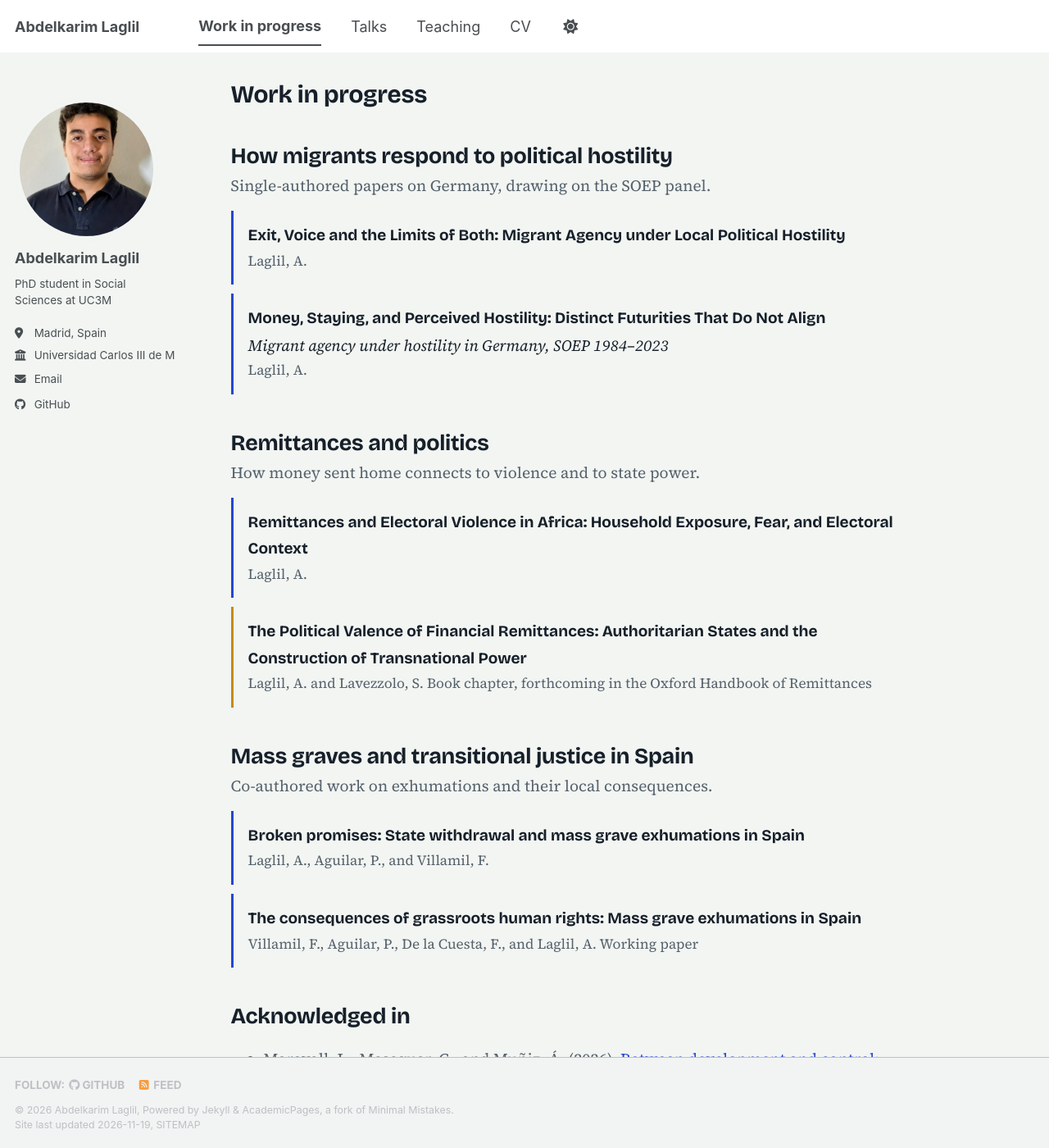
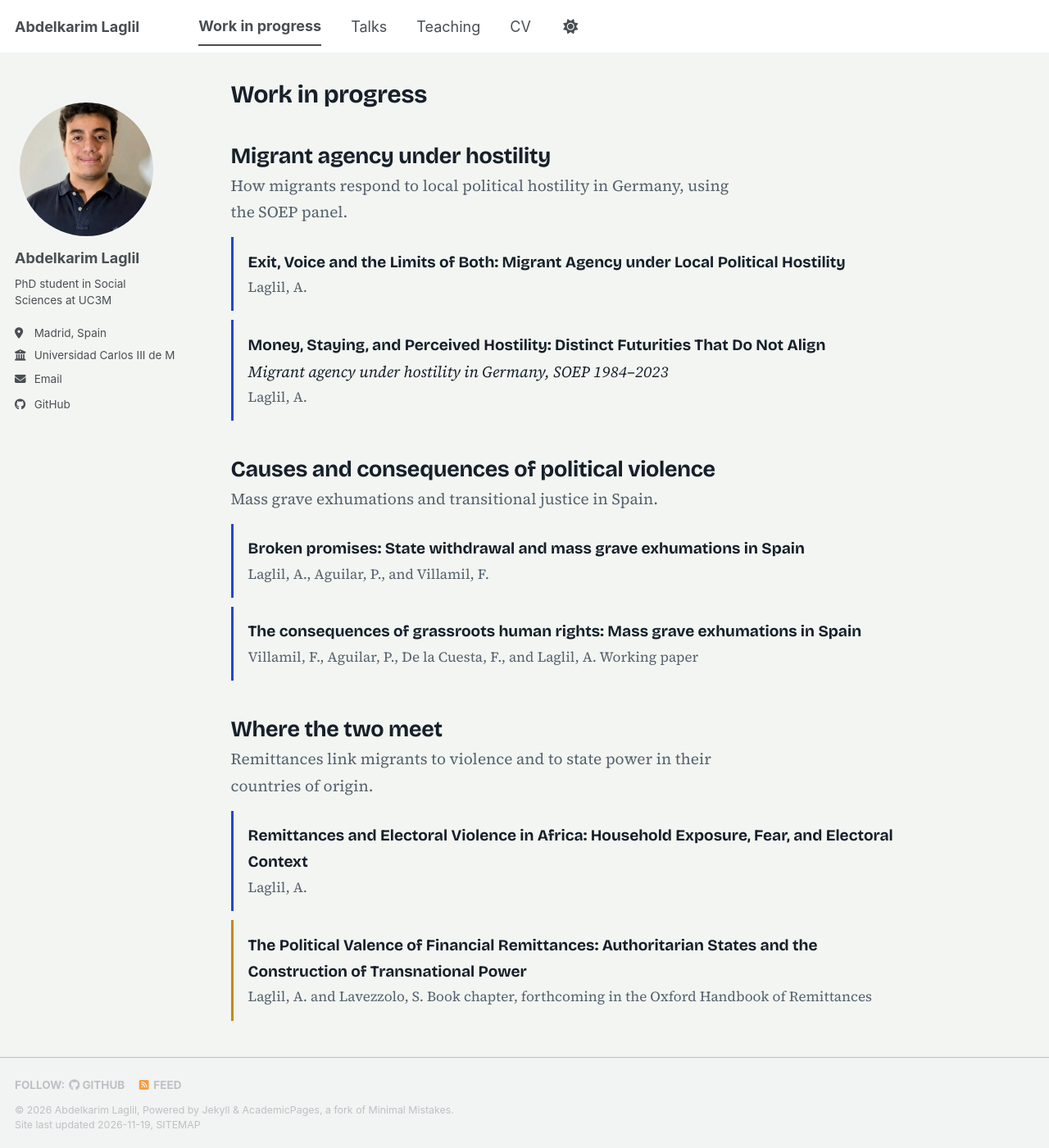
Before and after one commit to AbdelkarimLaglil/AbdelkarimLaglil.github.io, a Jekyll site: the page built from _pages/publications.md, in a window 1280 px wide and 1400 px high. Shown: the whole window at 82% size. Built offline with Jekyll 4.4.1, drawn with Linux system fonts in a browser that asks for light colours; a script bundle is joined from its source files by our own code; a style sheet for code colours, icons or effects is not loaded.

Commit message:
Frame research around two agendas and where they meet
Co-Authored-By: Claude Sonnet 5.5 <noreply@anthropic.com>
Claude-Session: https://claude.ai/code/session_017vH5ZQkLibWayVuG7moGCB

```diff
--- a/_pages/publications.md
+++ b/_pages/publications.md
@@ -8,24 +8,24 @@ author_profile: true
 ---
 
 <section class="lh-dossier">
-<h2>How migrants respond to political hostility</h2>
-<p class="lead">Single-authored papers on Germany, drawing on the SOEP panel.</p>
+<h2>Migrant agency under hostility</h2>
+<p class="lead">How migrants respond to local political hostility in Germany, using the SOEP panel.</p>
 <div class="lh-entry"><span class="title">Exit, Voice and the Limits of Both: Migrant Agency under Local Political Hostility</span><span class="who">Laglil, A.</span></div>
 <div class="lh-entry"><span class="title">Money, Staying, and Perceived Hostility: Distinct Futurities That Do Not Align</span><span class="sub">Migrant agency under hostility in Germany, SOEP 1984–2023</span><span class="who">Laglil, A.</span></div>
 </section>
 
 <section class="lh-dossier">
-<h2>Remittances and politics</h2>
-<p class="lead">How money sent home connects to violence and to state power.</p>
-<div class="lh-entry"><span class="title">Remittances and Electoral Violence in Africa: Household Exposure, Fear, and Electoral Context</span><span class="who">Laglil, A.</span></div>
-<div class="lh-entry chapter"><span class="title">The Political Valence of Financial Remittances: Authoritarian States and the Construction of Transnational Power</span><span class="who">Laglil, A. and Lavezzolo, S. Book chapter, forthcoming in the Oxford Handbook of Remittances</span></div>
+<h2>Causes and consequences of political violence</h2>
+<p class="lead">Mass grave exhumations and transitional justice in Spain.</p>
+<div class="lh-entry"><span class="title">Broken promises: State withdrawal and mass grave exhumations in Spain</span><span class="who">Laglil, A., Aguilar, P., and Villamil, F.</span></div>
+<div class="lh-entry"><span class="title">The consequences of grassroots human rights: Mass grave exhumations in Spain</span><span class="who">Villamil, F., Aguilar, P., De la Cuesta, F., and Laglil, A. Working paper</span></div>
 </section>
 
 <section class="lh-dossier">
-<h2>Mass graves and transitional justice in Spain</h2>
-<p class="lead">Co-authored work on exhumations and their local consequences.</p>
-<div class="lh-entry"><span class="title">Broken promises: State withdrawal and mass grave exhumations in Spain</span><span class="who">Laglil, A., Aguilar, P., and Villamil, F.</span></div>
-<div class="lh-entry"><span class="title">The consequences of grassroots human rights: Mass grave exhumations in Spain</span><span class="who">Villamil, F., Aguilar, P., De la Cuesta, F., and Laglil, A. Working paper</span></div>
+<h2>Where the two meet</h2>
+<p class="lead">Remittances link migrants to violence and to state power in their countries of origin.</p>
+<div class="lh-entry"><span class="title">Remittances and Electoral Violence in Africa: Household Exposure, Fear, and Electoral Context</span><span class="who">Laglil, A.</span></div>
+<div class="lh-entry chapter"><span class="title">The Political Valence of Financial Remittances: Authoritarian States and the Construction of Transnational Power</span><span class="who">Laglil, A. and Lavezzolo, S. Book chapter, forthcoming in the Oxford Handbook of Remittances</span></div>
 </section>
 
 <section class="lh-dossier">
```
Also changed, not shown: _pages/about.md (+6 -2 lines), 1 other file.
